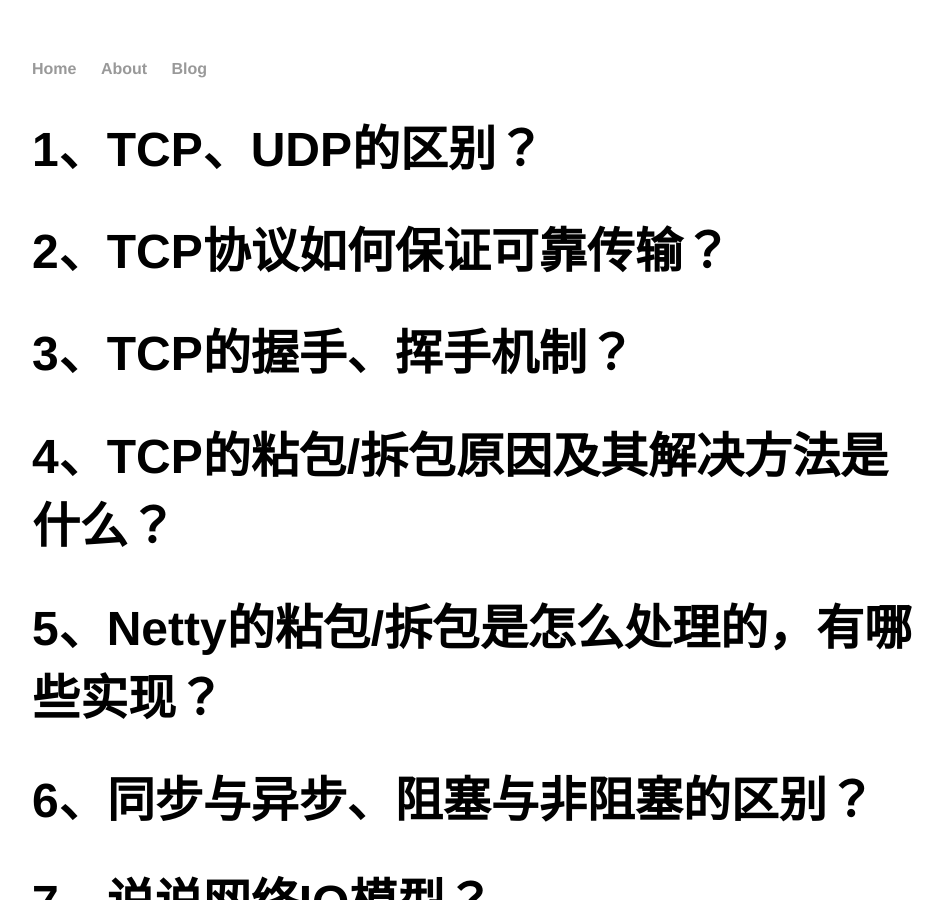
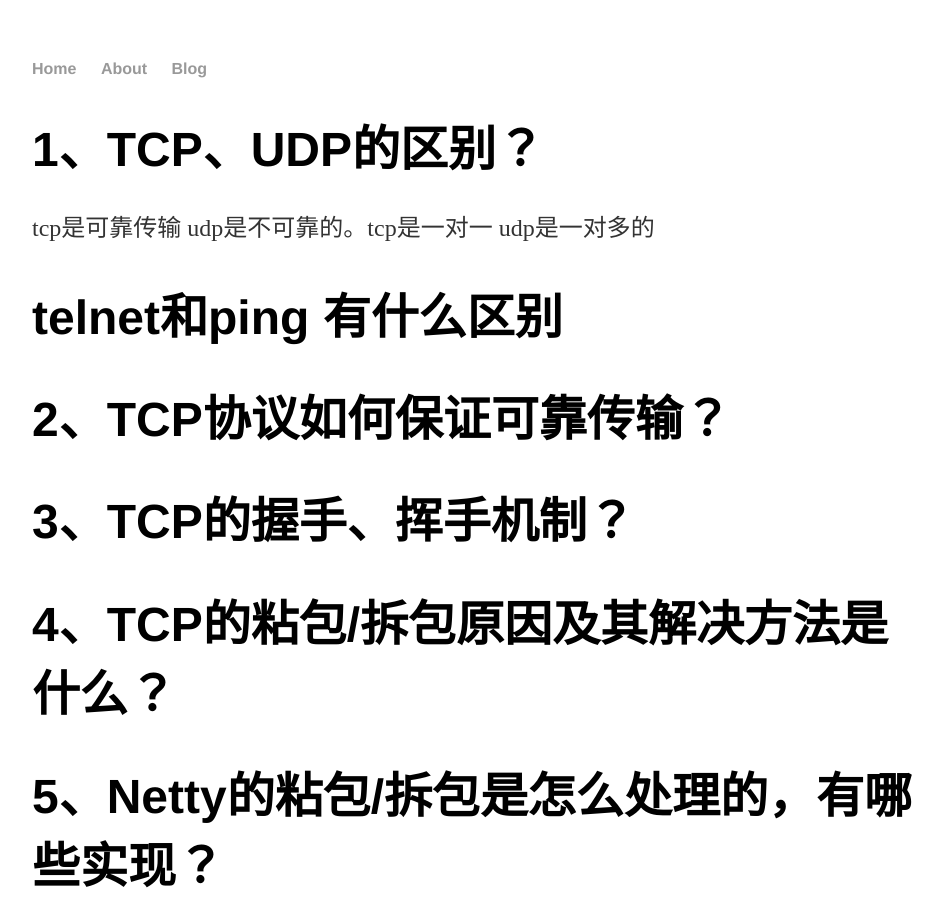
Before and after one commit to studykid/studykid.github.io, a Jekyll site: the page built from _posts/2020-03-10-netty面试问题.md, in a window 1280 px wide and 900 px high. Shown: the whole window, without its empty margins (160-1103 px from the left). Built offline with Jekyll 4.4.1, drawn with Linux system fonts in a browser that asks for light colours; our own code applies the rules of GitHub Pages for plain Markdown files.

Commit message:
Update 2020-03-10-netty面试问题.md

```diff
--- a/_posts/2020-03-10-netty面试问题.md
+++ b/_posts/2020-03-10-netty面试问题.md
@@ -1,4 +1,7 @@
 # 1、TCP、UDP的区别？
+tcp是可靠传输 udp是不可靠的。tcp是一对一 udp是一对多的
+# telnet和ping 有什么区别
+
 # 2、TCP协议如何保证可靠传输？
 # 3、TCP的握手、挥手机制？
 # 4、TCP的粘包/拆包原因及其解决方法是什么？
```
